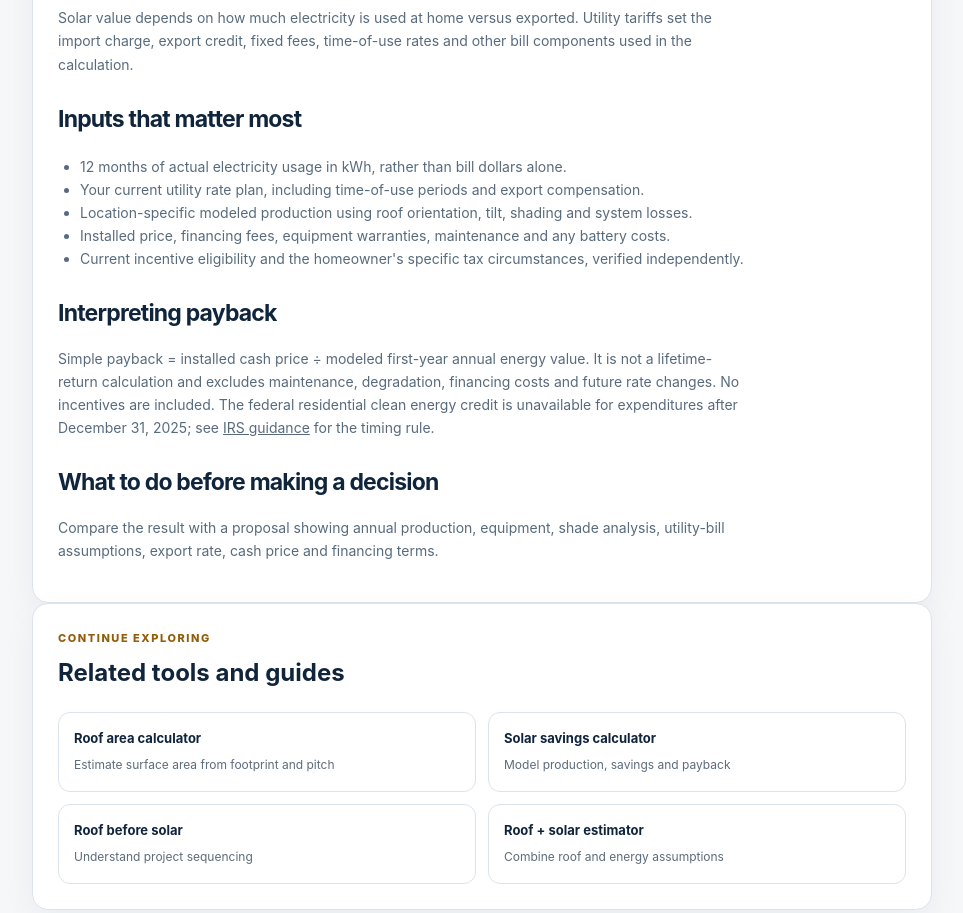
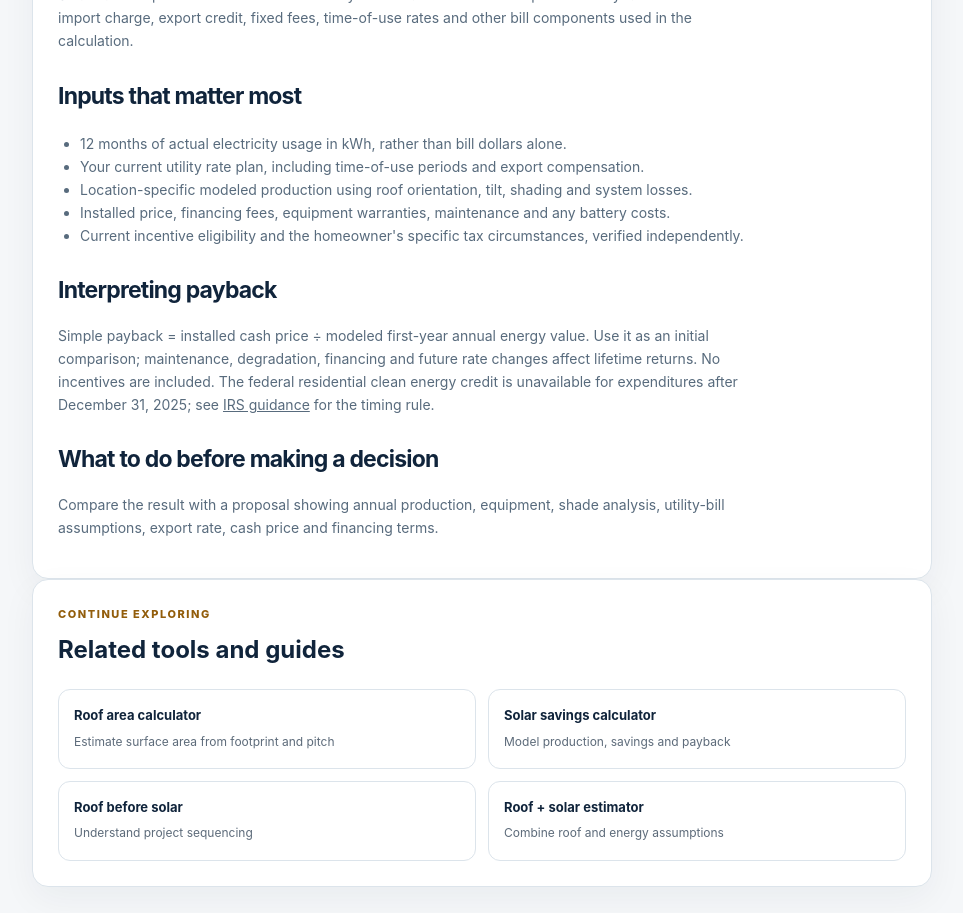
Before and after one commit to Abhish3kJa1n/us-roof-solar-toolkit-2026, a plain HTML site: page calculators/solar-savings.html in a window 1280 px wide. Shown: the part 2126-3039 px from the top of the page, without its empty margins (158-1121 px from the left). Drawn offline with Linux system fonts and the light colour scheme.

Commit message:
Remove repeated annual energy and payback caveats

```diff
--- a/calculators/solar-savings.html
+++ b/calculators/solar-savings.html
@@ -29,12 +29,12 @@
 </div>
 <div class="btnrow"><button class="btn" id="run" data-field-validation-scope=".panel .calculator" type="button">Calculate solar estimate</button></div><div aria-live="polite" aria-atomic="true" class="output" id="result"><div class="kicker">Your estimate</div><div class="big">Ready to calculate</div><p>Enter the three required sizing inputs and select Calculate solar estimate. Add electricity-rate and price assumptions above to estimate annual energy value and simple payback.</p></div><div class="calculator-method-note" role="note">
 <p>System size = target annual generation ÷ modeled production. Annual energy value combines electricity used at home and exported energy. Simple payback = system price ÷ modeled first-year annual value. See the <a href="/methodology">calculation methodology</a>.</p>
-</div><details class="method-disclosure" id="assumptionDisclosure"><summary>Model assumptions</summary><p>PVWatts provides a typical-year production model. Weather and site conditions affect output. See <a href="https://pvwatts.nlr.gov/docs/en/help_results_interpret.php" target="_blank" rel="noopener">NLR guidance on interpreting PVWatts results</a>.</p><p>This model uses annual totals rather than an hourly utility-bill simulation. It excludes fixed charges, demand charges, time-of-use billing, batteries, maintenance, financing fees and future rate changes. Enter an export credit to value surplus generation.</p></details>
+</div><details class="method-disclosure" id="assumptionDisclosure"><summary>Model assumptions</summary><p>PVWatts provides a typical-year production model. Weather and site conditions affect output. See <a href="https://pvwatts.nlr.gov/docs/en/help_results_interpret.php" target="_blank" rel="noopener">NLR guidance on interpreting PVWatts results</a>.</p><p>The model uses annual energy totals rather than hourly billing. It excludes fixed and demand charges, time-of-use rates, batteries, maintenance, financing fees and future rate changes.</p></details>
 <script src="../assets/js/field-validation-1.js"></script>
-<script src="../assets/js/solar-savings-1.js"></script></section><article class="article"><h2>How the annual solar-value model works</h2><p>The calculator starts with annual electricity use in kWh, then sets a target for annual solar generation as a percentage of that use. It divides the target generation by the visitor-entered annual production per DC kW to estimate system size. System sizing can be shown without a self-use share or tariff. To estimate annual dollar value, enter a modeled annual direct-use share and the marginal import rate; if the system is expected to export electricity, also enter the applicable export credit. Enter your utility's export credit to value surplus generation; blank values remain unpriced. The calculation uses annual energy flows rather than hourly billing.</p>
+<script src="../assets/js/solar-savings-1.js"></script></section><article class="article"><h2>How the annual solar-value model works</h2><p>The calculator starts with annual electricity use in kWh, then sets a target for annual solar generation as a percentage of that use. It divides the target generation by the visitor-entered annual production per DC kW to estimate system size. System sizing can be shown without a self-use share or tariff. To estimate annual dollar value, enter a modeled annual direct-use share and the marginal import rate; if the system is expected to export electricity, also enter the applicable export credit. Annual energy value = electricity used at home × import rate + exported electricity × export credit.</p>
 <h2>Why a solar kWh may not equal a retail kWh</h2><p>Solar value depends on how much electricity is used at home versus exported. Utility tariffs set the import charge, export credit, fixed fees, time-of-use rates and other bill components used in the calculation.</p>
 <h2>Inputs that matter most</h2><ul><li>12 months of actual electricity usage in kWh, rather than bill dollars alone.</li><li>Your current utility rate plan, including time-of-use periods and export compensation.</li><li>Location-specific modeled production using roof orientation, tilt, shading and system losses.</li><li>Installed price, financing fees, equipment warranties, maintenance and any battery costs.</li><li>Current incentive eligibility and the homeowner's specific tax circumstances, verified independently.</li></ul>
-<h2>Interpreting payback</h2><p>Simple payback = installed cash price ÷ modeled first-year annual energy value. It is not a lifetime-return calculation and excludes maintenance, degradation, financing costs and future rate changes. No incentives are included. The federal residential clean energy credit is unavailable for expenditures after December 31, 2025; see <a href="https://www.irs.gov/newsroom/faqs-for-modification-of-sections-25c-25d-25e-30c-30d-45l-45w-and-179d-under-public-law-119-21-139-stat-72-july-4-2025-commonly-known-as-the-one-big-beautiful-bill-obbb" target="_blank" rel="noopener">IRS guidance</a> for the timing rule.</p>
+<h2>Interpreting payback</h2><p>Simple payback = installed cash price ÷ modeled first-year annual energy value. Use it as an initial comparison; maintenance, degradation, financing and future rate changes affect lifetime returns. No incentives are included. The federal residential clean energy credit is unavailable for expenditures after December 31, 2025; see <a href="https://www.irs.gov/newsroom/faqs-for-modification-of-sections-25c-25d-25e-30c-30d-45l-45w-and-179d-under-public-law-119-21-139-stat-72-july-4-2025-commonly-known-as-the-one-big-beautiful-bill-obbb" target="_blank" rel="noopener">IRS guidance</a> for the timing rule.</p>
 <h2>What to do before making a decision</h2><p>Compare the result with a proposal showing annual production, equipment, shade analysis, utility-bill assumptions, export rate, cash price and financing terms.</p></article><section class="toolbox"><div class="kicker">Continue exploring</div><h2 style="color:#10243b;margin:6px 0 14px">Related tools and guides</h2><div class="related"><a href="roof-area"><strong>Roof area calculator</strong><span>Estimate surface area from footprint and pitch</span></a><a href="solar-savings"><strong>Solar savings calculator</strong><span>Model production, savings and payback</span></a><a href="../guides/roof-before-solar"><strong>Roof before solar</strong><span>Understand project sequencing</span></a><a href="/#calculator"><strong>Roof + solar estimator</strong><span>Combine roof and energy assumptions</span></a></div></section></main></div>
 <footer class="footer"><div class="wrap"><div><strong style="color:white;font-size:16px">Roof &amp; Solar Toolkit</strong><p>Homeowner planning tools and explainers.</p></div><div><a href="/about">About</a><a href="../privacy">Privacy</a><a href="../terms">Terms</a><a href="../editorial-policy">Editorial policy</a></div></div></footer>
 </body></html>
```
